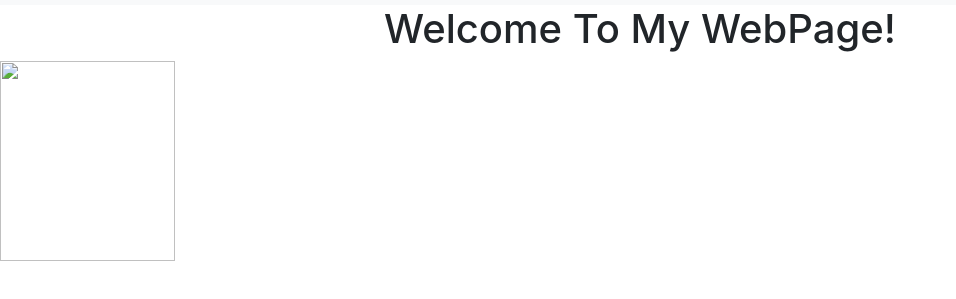
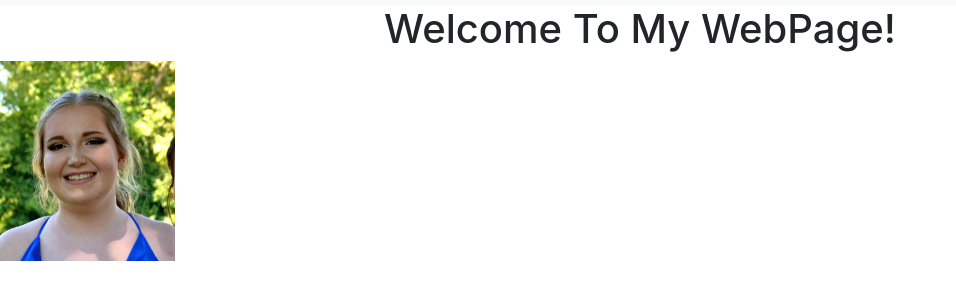
Before and after one commit to HPRobbins/ASE-Project-1, a plain HTML site: page index.html in a window 1280 px wide. Shown: the part 51-350 px from the top of the page, without its empty margins (0-956 px from the left). Drawn offline with nearby package versions, Linux system fonts and the light colour scheme; files whose address does not match are found by name.

Commit message:
Image Directory

```diff
--- a/index.html
+++ b/index.html
@@ -46,6 +46,6 @@
            </h1>
          </div>
 
-         <img src = "/images/me.jpg" height = "200px" width = "175px" class="center"/>
+         <img src = "/Users/haileyrobbins/Documents/ASE-Project-1/ASE-Project-1/me.jpg" height = "200px" width = "175px" class="center"/>
 
         </body>
```
Also changed, not shown: 1 other file.
